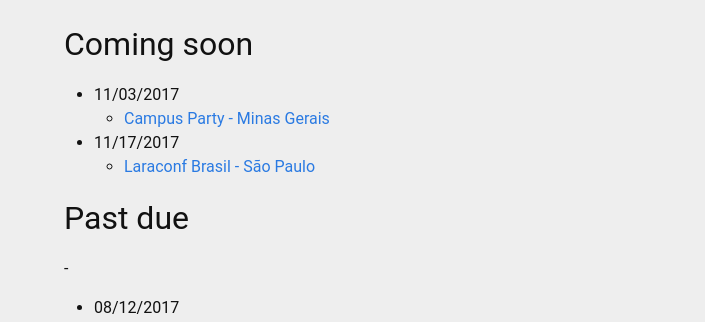
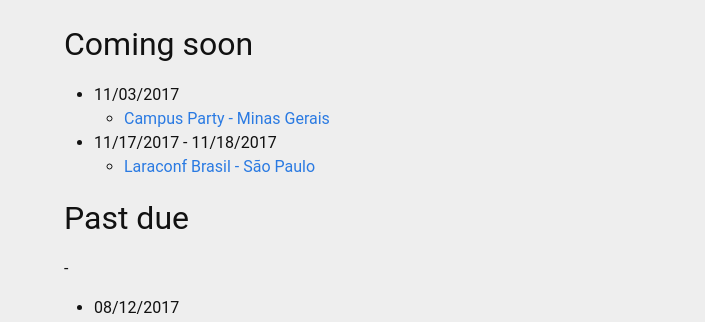
Before and after one commit to tiepdotme/marabesi.com, a Jekyll site: the page built from calendar.md, in a window 1280 px wide. Shown: the top 322 px of the page, without its empty margins (0-705 px from the left). Built offline with Jekyll 4.4.1, drawn with Linux system fonts in a browser that asks for light colours; comment, search, counter and statistics services are not loaded.

Commit message:
Update calendar.md

```diff
--- a/calendar.md
+++ b/calendar.md
@@ -27,7 +27,7 @@ last_name: Marabesi
 - 11/03/2017
   - [Campus Party - Minas Gerais](https://campuse.ro/events/campus-party-minas-gerais-2017/workshop/programando-na-baleia-iniciando-docker-na-pratica-cpmg2/)
 
-- 11/17/2017
+- 11/17/2017 - 11/18/2017
   - [Laraconf Brasil - São Paulo](http://laraconfbrasil.com.br)
 
 # Past due
```
